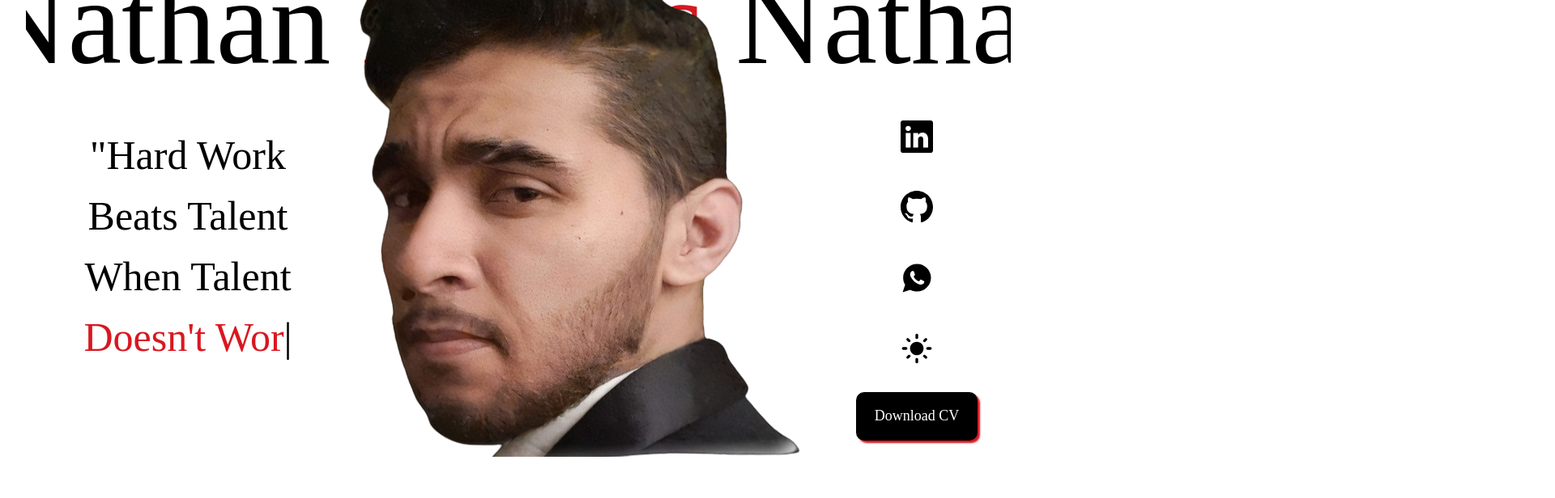
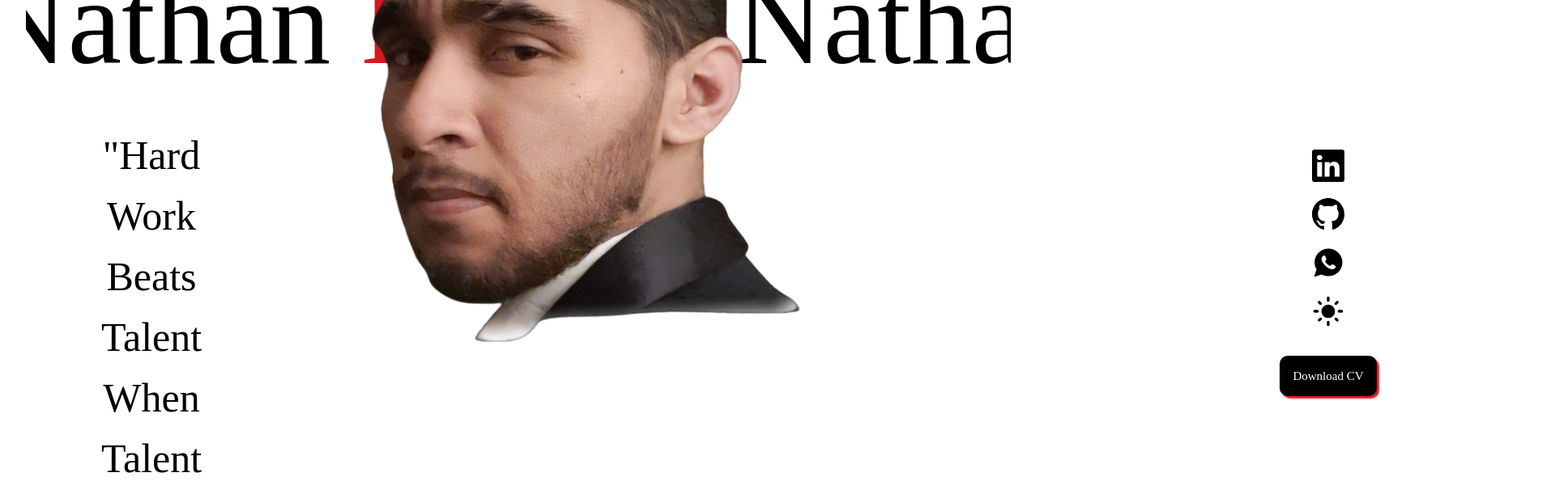
Before and after one commit to NathanDavids/PortfolioProject, a React (Vite) app: page / in a window 1280 px wide. Shown: the part 180-796 px from the top of the page at 81% size, 1920 px wide, since content can reach past the window. Built offline with nearby package versions, Linux system fonts and the light colour scheme; a web font is replaced by a local one.

Commit message:
Updated Tablet View

```diff
--- a/src/components/home/home.css
+++ b/src/components/home/home.css
@@ -257,24 +257,26 @@
                 animation: name 16s linear infinite;
             }
             #homeTextContainer{
-                max-height: 20%;
+            max-height: 30%;
             max-width: 90%;
+            left: 5%;
             }
             #homeQuote{
             font-size: 35px;
             }
             #homeSocialsContainer{
             max-width: 90%;
+            left: 5%;
             }
             #btnContainer{
             max-width: 22%;
+            left: 38%;
             }
         }
     }
 }
 
 /* Tablet View */
-
 @media screen and (max-width:768px) and (max-width:1024px){
     #home{
         width: 100%;
@@ -308,7 +310,7 @@
        width: 450px;
        height: 150px;
        top: -650px;
-       left: 20px;
+       left: 30px;
     }
     #homeQuote{
         font-size: 40px;
@@ -327,7 +329,7 @@
     }
 }
 
-@media screen and (min-width:768px) and (max-width:1024px) and (max-width:1024px){
+@media screen and (max-width:768px){
     #mainContainer{
         display: grid;
 
@@ -348,25 +350,62 @@
         height: 440px;
     }
     #homeTextContainer{
-       width: 708px;
-       height: 150px;
-       top: -650px;
-       left: 13px;
+       max-width: 100%;
+       left: 20%;
     }
     #homeQuote{
-        font-size: 45px;
+        font-size: 35px;
     }
     #homeSocialsContainer{
-       top: -670px;
-       left: 13px;
+       top: -100%;
+       left: 20%;
        display: flex;
        justify-content: space-around;
        height: 100px;
-       width: 708px;
+       max-width: 100%;
     }
     #btnContainer{
         top: -670px;
         left: 270px;
+    }
+}
+
+@media screen and (min-width:800px){
+    #nameContainer{
+        top: 0%;
+    }
+    #homeImgContainer{
+        height: 300px;
+        top: -2%;
+    }
+    .homeImg{
+        height: 900px;
+        width: 900px;
+    }
+    #homeTextContainer{
+        top: -55%;
+    }
+    #homeQuote{
+        max-width: 70%;
+        font-size: 35px;
+    }
+    #homeSocialsContainer{
+        top: -120%;
+        left: 42%;
+        gap: 20px;
+        justify-content: space-around;
+        height: 100px;
+        max-width: 100%;
+     }
+    #btnContainer{
+        top: -100%;
+        left: 42%;
+        max-width: 100%;
+    }
+    #downloadBtn{
+        font-size: 15px;
+        width: 120px;
+        height: 50px;
     }
 }
 
@@ -381,7 +420,7 @@
         left: 15px;
     }
     #homeQuote{
-        font-size: 50px;
+        font-size: 40px;
     }
     #homeSocialsContainer{
         left: 950px;
```
